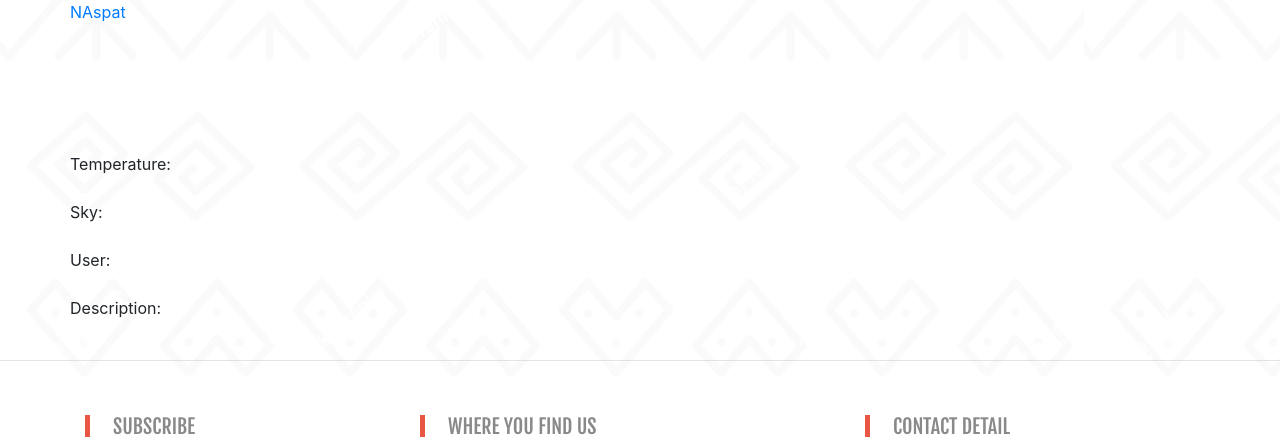
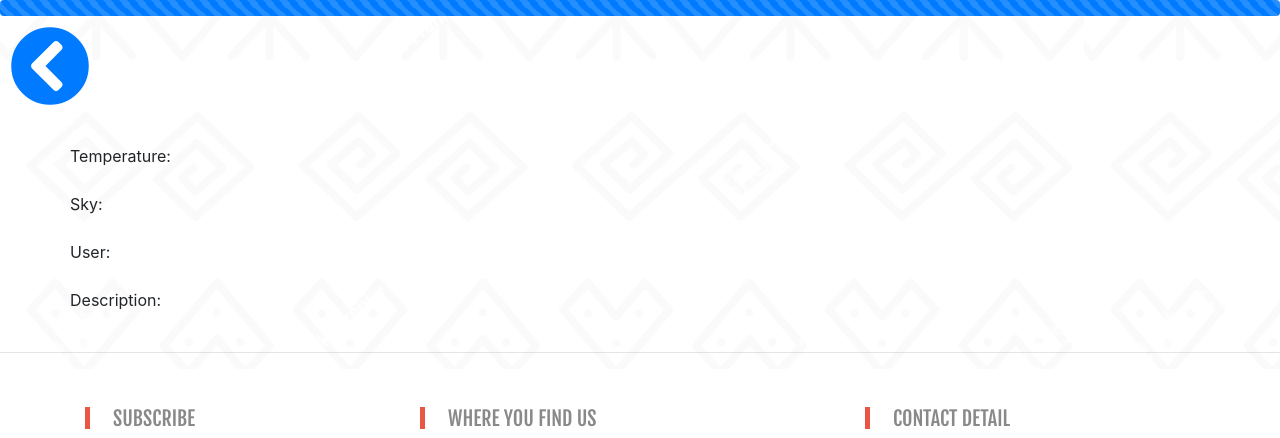
Before and after one commit to ksteflovic/hrady, a CodeIgniter app: page /projekty/index.php/home/view/1 in a window 1280 px wide. Shown: the part 79-517 px from the top of the page. Run offline with CodeIgniter, Linux system fonts and the light colour scheme; data that the repository does not hold is empty; some libraries are stand-ins or nearby versions; some web fonts are replaced.

Commit message:
Praca na view

```diff
--- a/application/views/hrady/add-edit.php
+++ b/application/views/hrady/add-edit.php
@@ -1,3 +1,6 @@
+<div class="progress">
+    <div class="progress-bar progress-bar-striped bg-warning progress-bar-animated" role="progressbar" aria-valuenow="100" aria-valuemin="0" aria-valuemax="100" style="width: 100%"></div>
+</div>
 <div class="container">
     <div class="col-xs-12">
         <?php
@@ -12,7 +15,7 @@
     <div class="row">
         <div class="col-xs-12">
             <div class="panel panel-default">
-                <div class="panel-heading"><?php echo $action; ?><a href="<?php echo site_url('hrady/'); ?>">Naspat</a></div>
+                <div class="panel-heading"><a href="<?php echo site_url('hrady/'); ?>" ><i class="fas fa-angle-double-left" fa-5x"></i></a></div>
                 <div class="panel-body">
                     <form method="post" action="" class="form">
                         <div class="form-group">
--- a/application/views/hrady/view.php
+++ b/application/views/hrady/view.php
@@ -1,7 +1,13 @@
+<div class="progress">
+    <div class="progress-bar progress-bar-striped progress-bar-animated" role="progressbar" aria-valuenow="100" aria-valuemin="0" aria-valuemax="100" style="width: 100%"></div>
+</div>
+<div class="panel-heading" style="margin: 10px; position: fixed;">
+    <a href="<?php echo site_url('hrady/'); ?>" ><i class="fas fa-chevron-circle-left fa-5x"></i></a>
+</div>
 <div class="container">
     <div class="row">
         <div class="panel panel-default">
-            <div class="panel-heading"><a href="<?php echo site_url('home/'); ?>" >NAspat</a></div>
+
             <br>
             <br>
             <br>
--- a/application/views/template/header.php
+++ b/application/views/template/header.php
@@ -10,6 +10,7 @@
     <link href="<?php echo base_url();?>assets/css/fonty.css" rel="stylesheet">
     <link type="text/css" href="<?php echo base_url();?>assets/css/animovany_text.css" rel="stylesheet">
     <link type="text/css" href="<?php echo base_url();?>assets/css/footer.css" rel="stylesheet">
+    <link rel="stylesheet" href="https://use.fontawesome.com/releases/v5.0.13/css/all.css" integrity="sha384-DNOHZ68U8hZfKXOrtjWvjxusGo9WQnrNx2sqG0tfsghAvtVlRW3tvkXWZh58N9jp" crossorigin="anonymous">
     <link href="https://fonts.googleapis.com/css?family=Pacifico" rel="stylesheet">
     <link href="https://fonts.googleapis.com/css?family=Sacramento" rel="stylesheet">
     <link href="https://fonts.googleapis.com/css?family=Grand+Hotel" rel="stylesheet">
```
